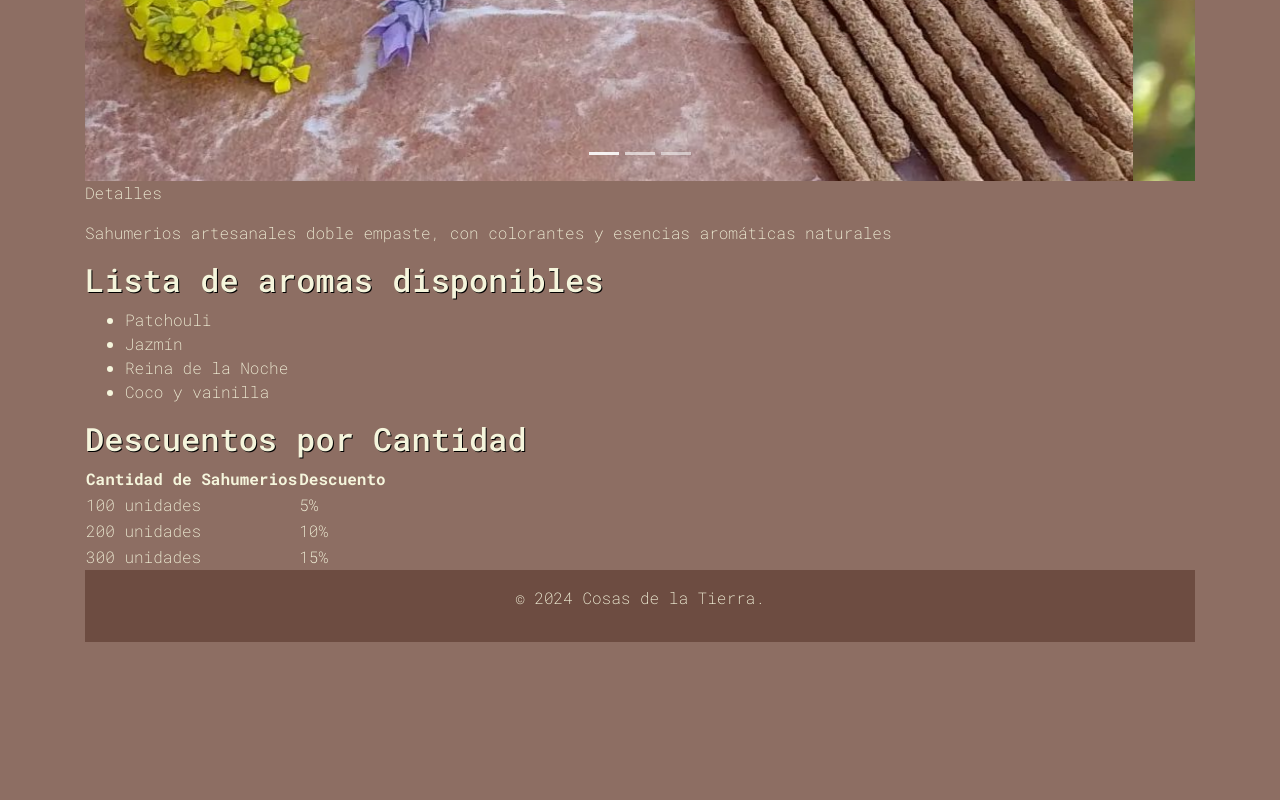
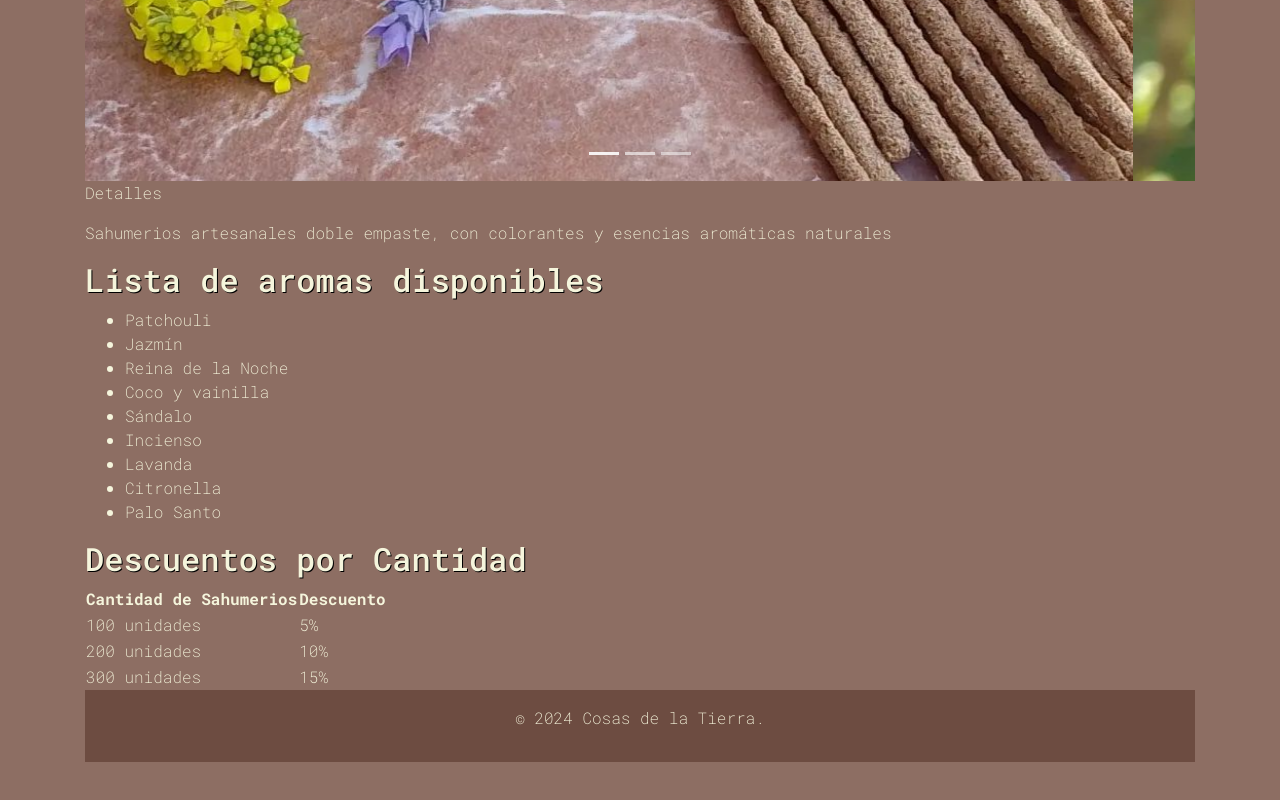
Before and after one commit to cynthiasaucedo/DisenoWeb, a plain HTML site: page sahumerios.html in a window 1280 px wide. Shown: the part 617-1417 px from the top of the page. Before the commit the page ends 1307 px from the top, so only its background shows below. Drawn offline with nearby package versions, Linux system fonts and the light colour scheme.

Commit message:
agregue info en sahumerios.html

```diff
--- a/sahumerios.html
+++ b/sahumerios.html
@@ -85,6 +85,11 @@
             <li>Jazmín</li>
             <li>Reina de la Noche</li>
             <li>Coco y vainilla</li>
+            <li>Sándalo</li>
+            <li>Incienso</li>
+            <li>Lavanda</li>
+            <li>Citronella</li>
+            <li>Palo Santo</li>
         </ul>
 
 
```
